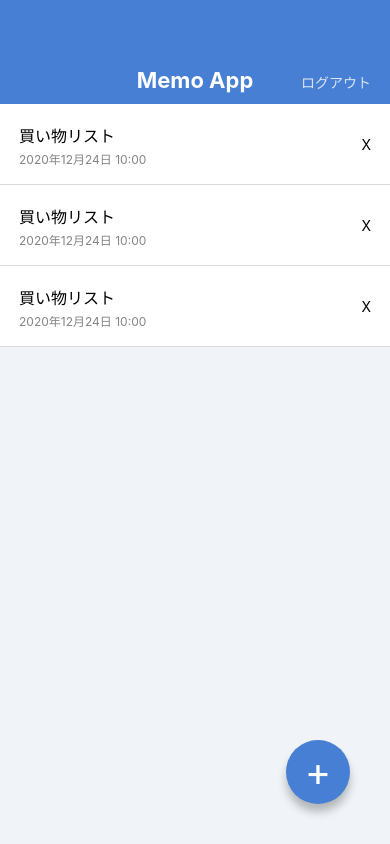
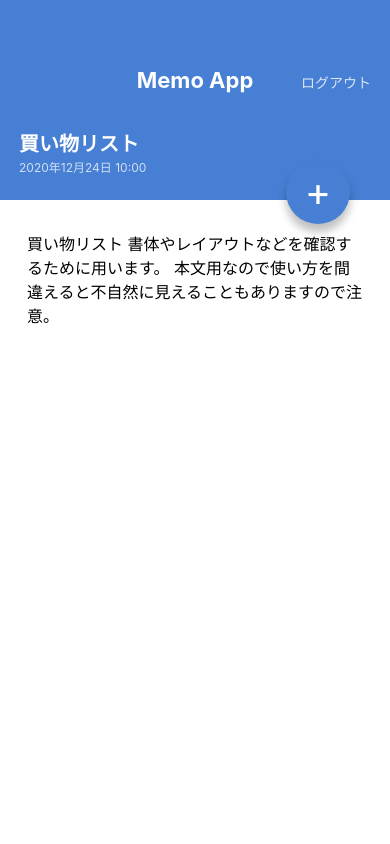
Before and after one commit to onTheRice/MemoApp, a React Native app: screen / in a window 390 px wide. Built offline with nearby package versions, Linux system fonts and the light colour scheme.

Commit message:
Create memoDetailScreen

```diff
--- a/App.jsx
+++ b/App.jsx
@@ -1,23 +1,12 @@
 /* eslint-disable react/react-in-jsx-scope */
 import React from 'react';
-import { StyleSheet, View } from 'react-native';
-import AppBar from './src/components/AppBar';
-import MemoList from './src/components/MemoList';
-import CircleButton from './src/components/CircleButton';
+
+import MemoListScreen from './src/screens/MemoListScreen';
+import MemoDetailScreen from './src/screens/MemoDetailScreen';
 
 export default function App() {
   return (
-    <View style={styles.container}>
-      <AppBar />
-      <MemoList />
-      <CircleButton>+</CircleButton>
-    </View>
+  // <MemoListScreen />
+    <MemoDetailScreen />
   );
 }
-
-const styles = StyleSheet.create({
-  container: {
-    flex: 1,
-    backgroundColor: '#F0F4F8',
-  },
-});
--- a/src/components/CircleButton.jsx
+++ b/src/components/CircleButton.jsx
@@ -1,12 +1,12 @@
 /* eslint-disable linebreak-style */
 import React from 'react';
 import { View, Text, StyleSheet } from 'react-native';
-import { string } from 'prop-types';
+import { string, shape } from 'prop-types';
 
 export default function CircleButton(props) {
-  const { children } = props;
+  const { children, style } = props;
   return (
-    <View style={styles.circleButton}>
+    <View style={[styles.circleButton, style]}>
       <Text style={styles.circleButtonLabel}>{ children }</Text>
     </View>
   );
@@ -14,6 +14,11 @@
 
 CircleButton.propTypes = {
   children: string.isRequired,
+  style: shape(),
+};
+
+CircleButton.defaultProps = {
+  style: null,
 };
 
 const styles = StyleSheet.create({
--- /dev/null
+++ b/src/screens/MemoDetailScreen.jsx
@@ -0,0 +1,61 @@
+/* eslint-disable linebreak-style */
+import React from 'react';
+import { View, ScrollView, Text, StyleSheet } from 'react-native';
+
+import AppBar from '../components/AppBar';
+import CircleButton from '../components/CircleButton';
+
+export default function MemoDetailScreen() {
+  return (
+    <View style={styles.container}>
+      <AppBar />
+      <View style={styles.memoHeader}>
+        <Text style={styles.memoTitle}>買い物リスト</Text>
+        <Text style={styles.memoDate}>2020年12月24日 10:00</Text>
+      </View>
+      <ScrollView style={styles.memoBody}>
+        <Text style={styles.memoText}>
+          買い物リスト
+          書体やレイアウトなどを確認するために用います。
+          本文用なので使い方を間違えると不自然に見えることもありますので注意。
+        </Text>
+      </ScrollView>
+      <CircleButton style={{ top: 160, bottom: 'auto' }}>+</CircleButton>
+    </View>
+  );
+}
+
+const styles = StyleSheet.create({
+  container: {
+    flex: 1,
+    backgroundColor: '#ffffff',
+  },
+  memoHeader: {
+    backgroundColor: '#467fd3',
+    width: '100%',
+    height: 96,
+    paddingVertical: 24,
+    paddingHorizontal: 19,
+    justifyContent: 'center',
+  },
+  memoTitle: {
+    color: '#ffffff',
+    fontSize: 20,
+    lineHeight: 32,
+    fontWeight: 'bold',
+  },
+  memoDate: {
+    fontSize: 12,
+    lineHeight: 16,
+    color: 'rgba(255, 255, 255, 0.75)',
+  },
+  memoBody: {
+    paddingVertical: 32,
+    paddingHorizontal: 27,
+  },
+  memoText: {
+    fontSize: 16,
+    lineHeight: 24,
+    color: 'black',
+  },
+});
--- /dev/null
+++ b/src/screens/MemoListScreen.jsx
@@ -0,0 +1,24 @@
+/* eslint-disable linebreak-style */
+import React from 'react';
+import { View, StyleSheet } from 'react-native';
+
+import AppBar from '../components/AppBar';
+import MemoList from '../components/MemoList';
+import CircleButton from '../components/CircleButton';
+
+export default function MemoListScreen() {
+  return (
+    <View style={styles.container}>
+      <AppBar />
+      <MemoList />
+      <CircleButton>+</CircleButton>
+    </View>
+  );
+}
+
+const styles = StyleSheet.create({
+  container: {
+    flex: 1,
+    backgroundColor: '#F0F4F8',
+  },
+});
```
